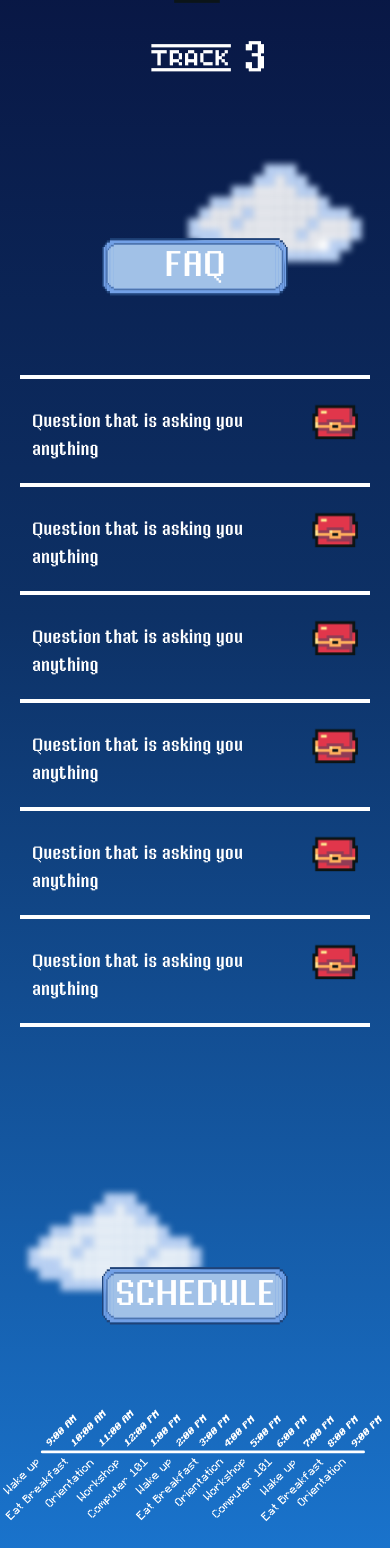
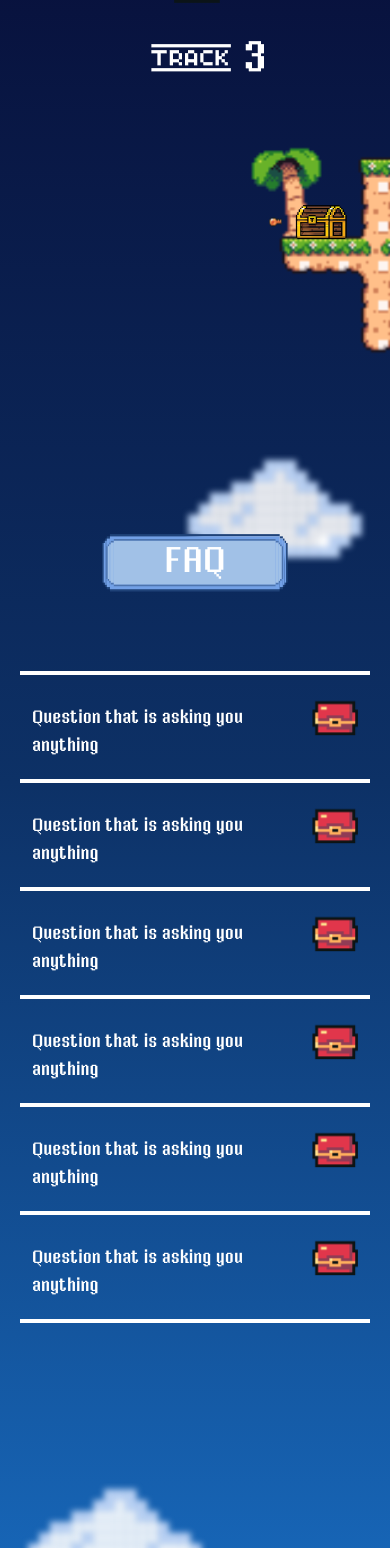
Before and after one commit to Bostonhacks/Bostonhacks-2023, a React (Vite) app: page / in a window 390 px wide. Shown: the part 2380-3928 px from the top of the page. Built offline with nearby package versions, Linux system fonts and the light colour scheme.

Commit message:
FAQ fix and navbar fix

```diff
--- a/src/components/LandingPageComponents/FAQ.jsx
+++ b/src/components/LandingPageComponents/FAQ.jsx
@@ -5,6 +5,7 @@ import ClosedChest from '../../assets/images/BigTreasureChest_Closed.png';
 import faqMiddleCloud from '../../assets/images/LandingPage/Background/cloud_faq_middle.svg';
 import faqLeftCloud from '../../assets/images/LandingPage/Background/cloud_faq_left.svg';
 import faqRightCloud from '../../assets/images/LandingPage/Background/cloud_faq_right.svg';
+import chestIsland from '../../assets/images/LandingPage/Background/chestIsland.svg';
 const faq = [
   [
     {
@@ -89,16 +90,22 @@ const FAQColumn = ({ questionAnswers }) => {
 
 const FAQ = () => {
   return (
+    <div>
+      <div className='flex justify-end md:hidden mt-10'>
+        <img src={chestIsland} alt="chestIsland" className='h-64'/>
+      </div>
     <section
       id="faq"
       className="w-full flex flex-col items-center justify-center text-text-primary px-5 my-[10rem]"
-    >
+      >
       <div className="relative flex items-center justify-center md:h-[132px] md:w-[431px] h-[57px] w-[186px]">
         <h2 className="z-50 text-center relative md:text-5xl text-4xl pb-1">
           FAQ
         </h2>
         <img className="z-20 absolute" src={faq_title} alt="FAQ Button" />
         <img src={faqMiddleCloud} alt="clouds" className='absolute bottom-20 left-60 max-md:left-20 max-md:-top-20'/>
+        <div className='overflow-hidden'>
+        </div>
       </div>
       {/* <div className="mt-[5rem] w-full flex flex-1 flex-col justify-between md:flex-row"> */}
         <img src={faqLeftCloud} alt="clouds" className='absolute z-10 left-0 max-sm:hidden'/>
@@ -111,6 +118,7 @@ const FAQ = () => {
         <div className="border-b-4 border-text-primary md:hidden" />
       </div>
     </section>
+      </div>
   );
 };
 
--- a/src/components/LandingPageComponents/LandingNav.jsx
+++ b/src/components/LandingPageComponents/LandingNav.jsx
@@ -6,7 +6,7 @@ const LandingNav = () => {
   const [openBurger, setOpenBurger] = useState(false);
 
   return (
-    <div className="p-5 sticky top-0 z-[100000] w-[100vw] ">
+    <div className="p-5 sticky top-0 z-[100000] w-full ">
       <div className="flex flex-row align-center  justify-between ">
         <a href="/">
           <img src={Logo} alt="Bostonhacks Logo" height={34} width={39} />
--- a/src/components/LandingPageComponents/Schedule.jsx
+++ b/src/components/LandingPageComponents/Schedule.jsx
@@ -9,7 +9,7 @@ import cloudtop from '../../assets/images/LandingPage/Background/cloud_schedule_
 import felixPlatform from '../../assets/images/LandingPage/felixPlatform.svg'
 export default function Schedule() {
   return (
-    <div className="flex justify-center items-center flex-col w-full">
+    <div className="flex justify-center items-center flex-col w-full overflow-clip">
       <img src={felixPlatform} className='mb-20 mt-20 max-sm:hidden'/>
       <div
         className="relative flex items-center justify-center md:h-[132px] md:w-[431px] h-[57px] w-[186px] mt-20 mb-20"
@@ -22,9 +22,9 @@ export default function Schedule() {
         <img src={cloudbottom} className="absolute -left-20 -top-20" alt="cloudleft"/>
       </div>
         <img src={scheduleTimeLine} className='' alt="schedule"/>
-        <img src={cloudtop} className="relative md:block left-96 max-sm:hidden" alt="cloudtop"/>
-        <img src={cloudleft} className="absolute md:block left-0 max-sm:hidden" alt="cloudleft"/>
-      <img src={cloudright} className="absolute md:block right-0 max-sm:hidden" alt="cloudright"/>
+        <img src={cloudtop} className="relative max-md:hidden left-96" alt="cloudtop"/>
+        <img src={cloudleft} className="absolute left-0 max-md:scale-75 max-md:-left-4 max-sm:hidden" alt="cloudleft"/>
+        <img src={cloudright} className="absolute max-md:scale-75 max-md:-right-6 right-0 max-sm:hidden" alt="cloudright"/>
     </div>
   );
 }
```
Also changed, not shown: src/assets/images/LandingPage/Background/chestIsland.svg (added).
